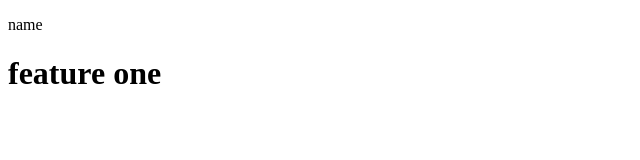
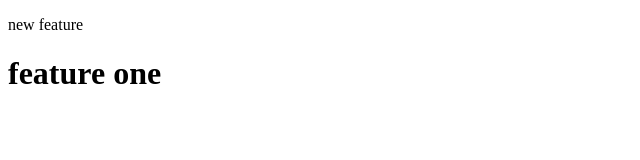
Before and after one commit to sourav-hossein/vstogithub, a plain HTML site: page index.html in a window 1280 px wide. Shown: the full height of the page, 0-640 px from the left. Drawn offline with Linux system fonts and the light colour scheme.

Commit message:
new feature added in p tag

```diff
--- a/index.html
+++ b/index.html
@@ -7,7 +7,7 @@
 
 </head>
 <body>
-    <p> name </p>
+    <p> new feature </p>
     <h1>feature one</h1>
 </body>
 </html>
```
